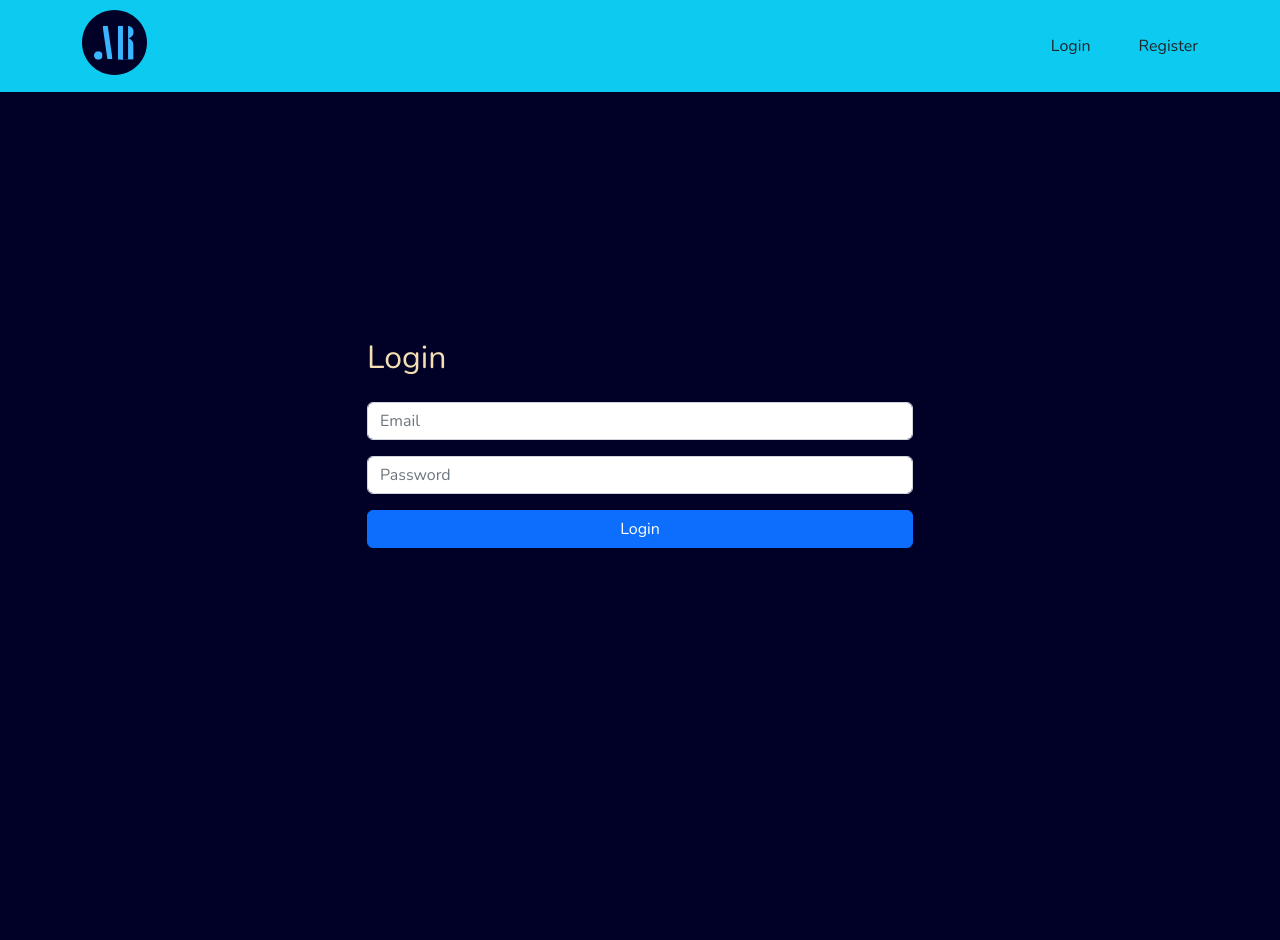
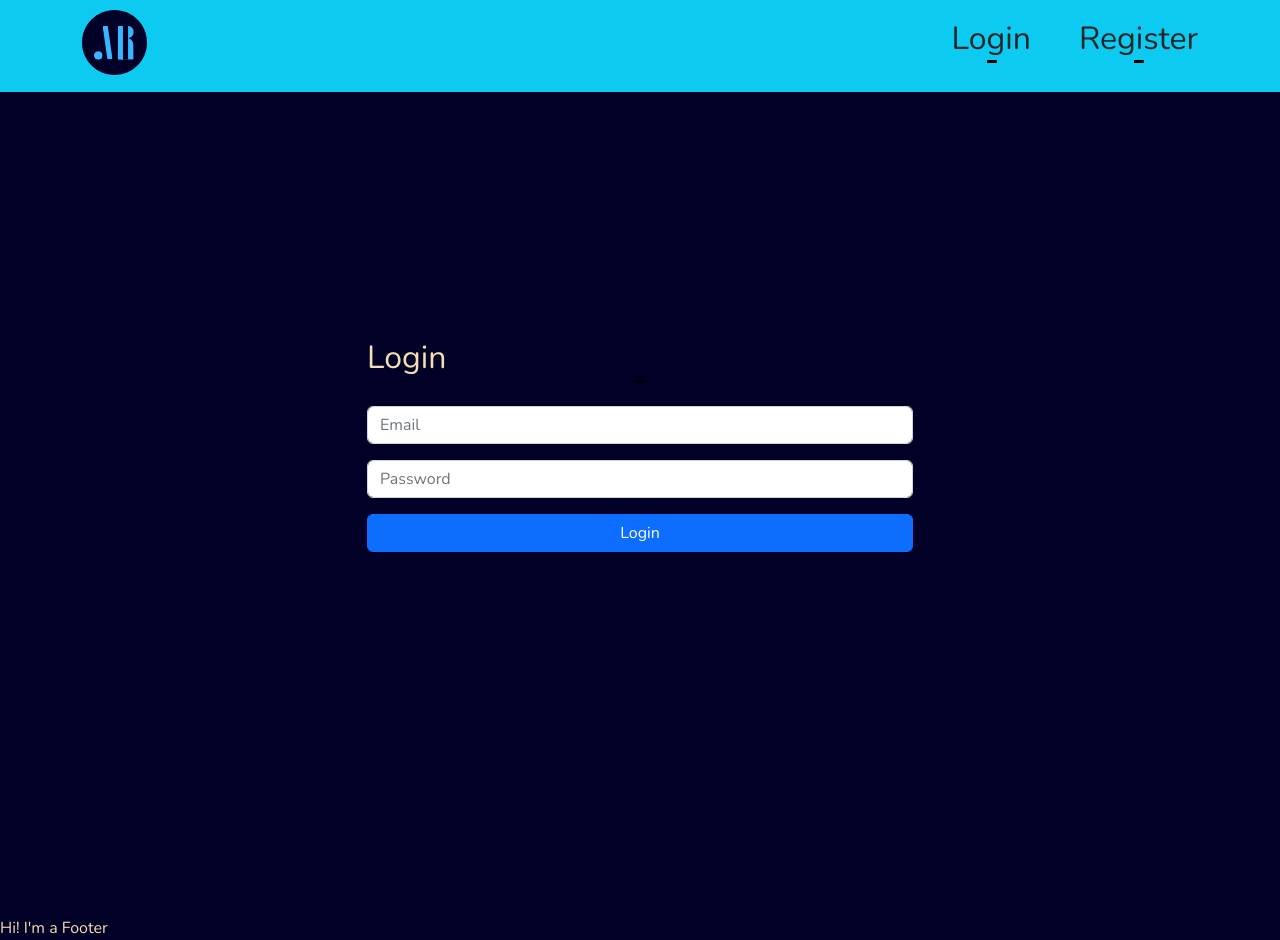
Before and after one commit to Antjrobles/chat-app-chaoo, a React (Vite) app in the folder client/: page / in a window 1280 px wide. Before the commit the page ends 916 px from the top, so only its background shows below. Built offline with nearby package versions, Linux system fonts and the light colour scheme.

Commit message:
Video nº 6 ok

```diff
--- a/client/src/App.jsx
+++ b/client/src/App.jsx
@@ -7,6 +7,7 @@ import { Container } from 'react-bootstrap';
 import NavBar from './components/NavBar';
 import { useContext } from 'react';
 import { AuthContext } from './context/AuthContext';
+import Footer from './components/Footer';
 
 function App() {
   const {user} = useContext(AuthContext);
@@ -22,6 +23,7 @@ function App() {
           <Route path="*" element={<Navigate to="/" />} />
         </Routes>
       </Container>
+      <Footer />
     </>
   )
 };
--- /dev/null
+++ b/client/src/components/Footer.jsx
@@ -0,0 +1,12 @@
+
+import React from 'react'
+
+
+const Footer = () => {
+
+return (
+  <>Hi! I'm a Footer</>
+)
+}
+
+export default Footer
--- a/client/src/components/NavBar.jsx
+++ b/client/src/components/NavBar.jsx
@@ -12,11 +12,11 @@ const NavBar = () => {
 
   return <Navbar bg="info" className="mb-4" style={{ height: "5.75rem" }}>
     <Container>
-      <h2>
+      <h1>
         <Link to="/" className="link-light text-decoration-none">
           <img src={Logo} alt="ChatApp" width="65" height="65" />
         </Link>
-      </h2>
+      </h1>
       {user && (    /* If user is logged in, show user name */
         <span className="text-success">Logged in as {user?.name}</span>
       )}
@@ -33,10 +33,10 @@ const NavBar = () => {
           {!user && (  // If user is not logged in, show login and register links
             <>
               <Link to="/login" className="link-dark text-decoration-none">
-                Login
+                <h2>Login</h2>
               </Link>
               <Link to="/register" className="link-dark text-decoration-none">
-                Register
+               <h2>Register</h2>
               </Link>
             </>
           )}
--- a/client/src/index.css
+++ b/client/src/index.css
@@ -7,3 +7,20 @@ body {
   font-family: "Nunito", sans-serif;
   background: #010026;
 }
+
+
+h2 {
+  --c:linear-gradient(#000 0 0); /* update the color here */
+
+  padding-bottom: .15em;
+  background: var(--c), var(--c);
+  background-size: .3em .1em;
+  background-position:50% 100%;
+  background-repeat: no-repeat;
+  transition: .3s linear, background-size .3s .2s linear;
+}
+h2:hover {
+  color: rgb(119, 153, 54);
+  background-size: 40% .1em;
+  background-position: 10% 100%, 90% 100%;
+}
```
